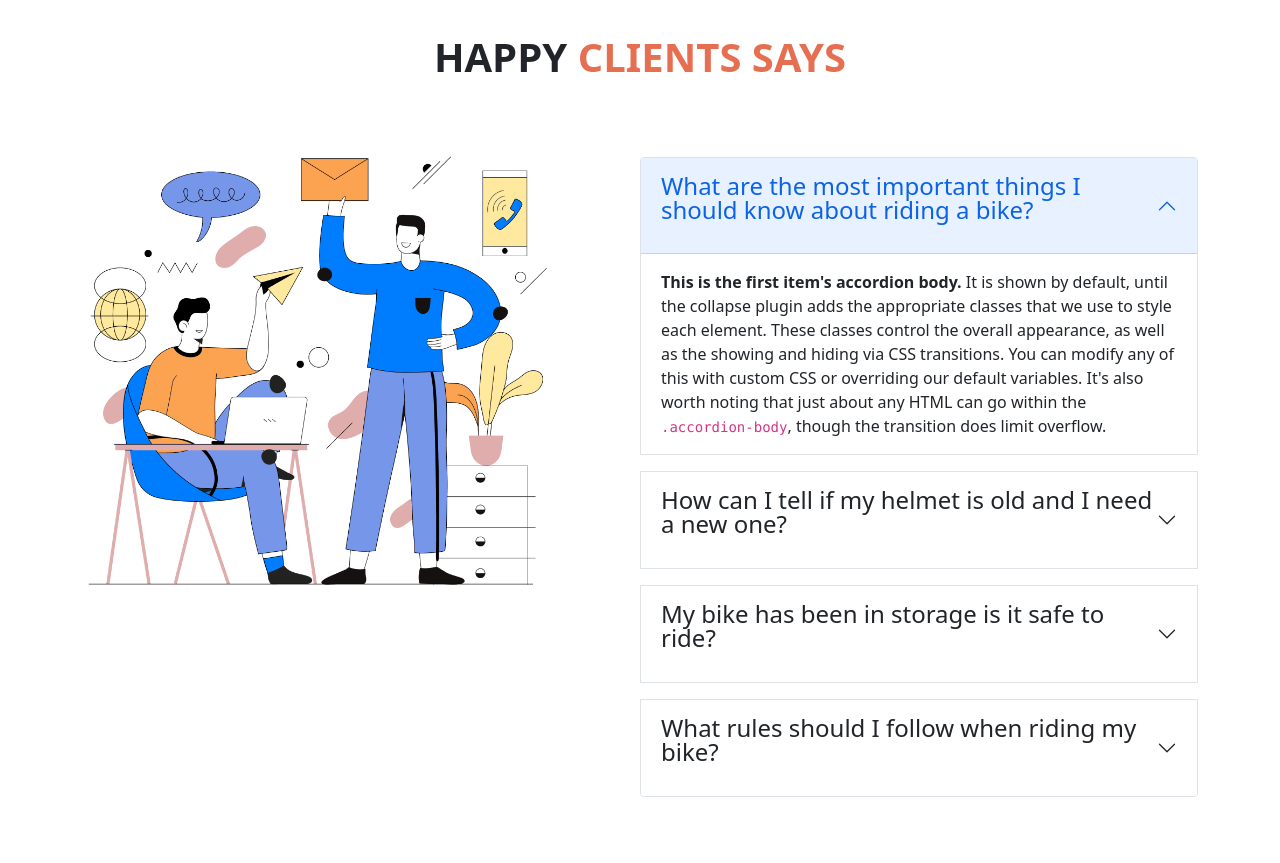
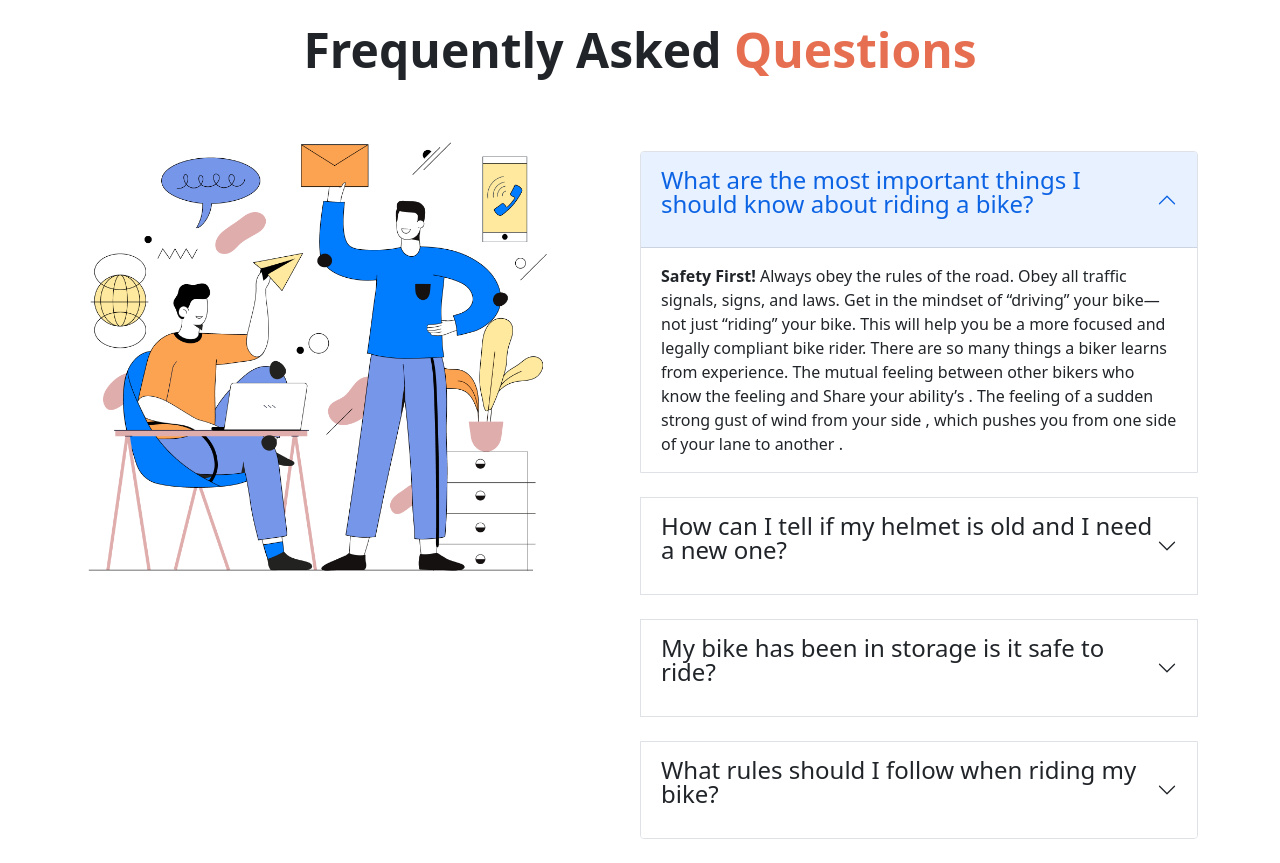
Before and after one commit to alamincoders/honda-cbr, a plain HTML site: page index.html in a window 1280 px wide. Shown: the part 1820-2683 px from the top of the page. Before the commit the page ends 2633 px from the top, so only its background shows below. Drawn offline with nearby package versions, Linux system fonts and the light colour scheme.

Commit message:
firstly complete

```diff
--- a/index.html
+++ b/index.html
@@ -48,7 +48,8 @@
                                         <button type="button" class="btn-close" data-bs-dismiss="modal" aria-label="Close"></button>
                                     </div>
                                     <div class="modal-body">
-                                        Lorem ipsum dolor sit amet consectetur, adipisicing elit. Vel officia iste ratione eligendi similique ipsum vero nisi culpa dolorem nobis.
+                                        Hey guys! I recently hid sided on my bike and need to purchese a new sub frame... I was looking up on College bikes and found this Mfg Part Number: 50200-MFJ-A30 Description: RAIL ASSY., SEAT for 2008 Honda CBR600RR Unit Price: $211.53 IS that the correct
+                                        subframe that I need to purchese?? I saw 2 different ones. I have a 08 btw. Also does anyone have any tips or pointers on taking the sub frame off and on? Thanks!
                                     </div>
                                     <div class="modal-footer">
                                         <button type="button" class="btn btn-secondary" data-bs-dismiss="modal">Close</button>
@@ -137,16 +138,16 @@
 
         <!-- frequent question section -->
         <section>
-            <h2 class="fw-bold text-uppercase header-title text-center my-5">Happy <span class="text-custom-color">Clients says</span></h2>
+            <h2 class="fw-bold text-capitalize header-title-frequent text-center my-5">Frequently Asked<span class="text-custom-color"> Questions</span></h2>
             <div class="container d-lg-flex justify-content-between">
                 <div class="col-lg-5 col-md-12 col-12">
                     <img class="img-fluid" src="./images/faq.png" alt="">
                 </div>
 
 
-                <div class="col-lg-6 col-md-12 col-12">
+                <div class="col-lg-6 col-md-12 col-12 my-md-5 my-5 my-lg-0">
                     <div class="accordion" id="accordionExample">
-                        <div class="accordion-item my-3 border">
+                        <div class="accordion-item my-4 border">
                             <h2 class="accordion-header" id="headingOne">
                                 <button class="accordion-button" type="button" data-bs-toggle="collapse" data-bs-target="#collapseOne" aria-expanded="true" aria-controls="collapseOne">
                              <p class="frequent-accordian-item">What are the most important things I should know about riding a bike?</p>
@@ -154,13 +155,13 @@
                             </h2>
                             <div id="collapseOne" class="accordion-collapse collapse show" aria-labelledby="headingOne" data-bs-parent="#accordionExample">
                                 <div class="accordion-body">
-                                    <strong>This is the first item's accordion body.</strong> It is shown by default, until the collapse plugin adds the appropriate classes that we use to style each element. These classes control the overall appearance,
-                                    as well as the showing and hiding via CSS transitions. You can modify any of this with custom CSS or overriding our default variables. It's also worth noting that just about any HTML can go within the <code>.accordion-body</code>,
-                                    though the transition does limit overflow.
+                                    <strong>Safety First!</strong> Always obey the rules of the road. Obey all traffic signals, signs, and laws. Get in the mindset of “driving” your bike—not just “riding” your bike. This will help you be a more focused
+                                    and legally compliant bike rider. There are so many things a biker learns from experience. The mutual feeling between other bikers who know the feeling and Share your ability’s . The feeling of a sudden strong gust
+                                    of wind from your side , which pushes you from one side of your lane to another .
                                 </div>
                             </div>
                         </div>
-                        <div class="accordion-item my-3 border">
+                        <div class="accordion-item my-4 border">
                             <h2 class="accordion-header" id="headingTwo">
                                 <button class="accordion-button collapsed" type="button" data-bs-toggle="collapse" data-bs-target="#collapseTwo" aria-expanded="false" aria-controls="collapseTwo">
                               <p class="frequent-accordian-item">How can I tell if my helmet is old and I need a new one?</p>
@@ -168,13 +169,12 @@
                             </h2>
                             <div id="collapseTwo" class="accordion-collapse collapse" aria-labelledby="headingTwo" data-bs-parent="#accordionExample">
                                 <div class="accordion-body">
-                                    <strong>This is the second item's accordion body.</strong> It is hidden by default, until the collapse plugin adds the appropriate classes that we use to style each element. These classes control the overall appearance,
-                                    as well as the showing and hiding via CSS transitions. You can modify any of this with custom CSS or overriding our default variables. It's also worth noting that just about any HTML can go within the <code>.accordion-body</code>,
-                                    though the transition does limit overflow.
+                                    Bear in mind that if the helmet did its job most people would tell you that they did not even hit their head, or did not hit their head that hard. And the thin shells on most helmets now tend to hide any dents in the foam. But if you can see marks on
+                                    the shell or measure any foam crush at all, replace the helmet.
                                 </div>
                             </div>
                         </div>
-                        <div class="accordion-item my-3 border">
+                        <div class="accordion-item my-4 border">
                             <h2 class="accordion-header" id="headingThree">
                                 <button class="accordion-button collapsed" type="button" data-bs-toggle="collapse" data-bs-target="#collapseThree" aria-expanded="false" aria-controls="collapseThree">
                              <p class="frequent-accordian-item">My bike has been in storage is it safe to ride?</p>
@@ -182,13 +182,16 @@
                             </h2>
                             <div id="collapseThree" class="accordion-collapse collapse" aria-labelledby="headingThree" data-bs-parent="#accordionExample">
                                 <div class="accordion-body">
-                                    <strong>This is the third item's accordion body.</strong> It is hidden by default, until the collapse plugin adds the appropriate classes that we use to style each element. These classes control the overall appearance,
-                                    as well as the showing and hiding via CSS transitions. You can modify any of this with custom CSS or overriding our default variables. It's also worth noting that just about any HTML can go within the <code>.accordion-body</code>,
-                                    though the transition does limit overflow.
+                                    Answered 2 years ago · Author has 242 answers and 97.4K answer views Before going on a long ride, take your bike around the block and make sure it is safe to ride. First of all, your tires are going to be deflated, it is normal after long periods of time
+                                    on storage. Inflate them close to the recommended level, you can find that in the wall of the tire. Make sure your brakes work. First do it off your bike, make sure the brake pads make contact with the rim or the rotor
+                                    appropriately. Then do it with while riding your bike around the block. Make sure you test it with enough speed, but do it safely. It is common for cables to stretch and for air to build up in hydraulic brakes. Make
+                                    sure your drive train shifts gears correctly. Ride around and shift up and down making sure you can access all your gear combinations. Cable stretching can also make this not work correctly. Your chain will probably
+                                    need re-lubrication (or even replacement). You will know this if it sounds off as you pedal your bike around. If any of the checks above prove negative, then your bike is not safe to ride. You will need to address the
+                                    problems yourself or take the bike to a shop for maintenance. Hope this helps, stay safe!
                                 </div>
                             </div>
                         </div>
-                        <div class="accordion-item my-3 border">
+                        <div class="accordion-item my-4 border">
                             <h2 class="accordion-header" id="headingThree">
                                 <button class="accordion-button collapsed" type="button" data-bs-toggle="collapse" data-bs-target="#collapseThree" aria-expanded="false" aria-controls="collapseThree">
                              <p class="frequent-accordian-item">What rules should I follow when riding my bike?</p>
@@ -196,9 +199,8 @@
                             </h2>
                             <div id="collapseThree" class="accordion-collapse collapse" aria-labelledby="headingThree" data-bs-parent="#accordionExample">
                                 <div class="accordion-body">
-                                    <strong>This is the third item's accordion body.</strong> It is hidden by default, until the collapse plugin adds the appropriate classes that we use to style each element. These classes control the overall appearance,
-                                    as well as the showing and hiding via CSS transitions. You can modify any of this with custom CSS or overriding our default variables. It's also worth noting that just about any HTML can go within the <code>.accordion-body</code>,
-                                    though the transition does limit overflow.
+                                    Be visible at all times. - Wear bright and visible clothes. Reflective stripes ads viability. Always stay out of blind zones. Alert other drivers before entering their blind zone. Be predictable. - Others on the road must be able to predict your next
+                                    move. Give proper signals before changing a lane or taking deviation. Everyone in the road is dumb and partially blind. - Well, just imagine so and be prepared for an unexpected turn or braking.
                                 </div>
                             </div>
                         </div>
--- a/style.css
+++ b/style.css
@@ -58,3 +58,7 @@ body {
     line-height: 1.5rem;
     font-weight: 500;
 }
+
+.header-title-frequent {
+    font-size: 3rem;
+}
```
